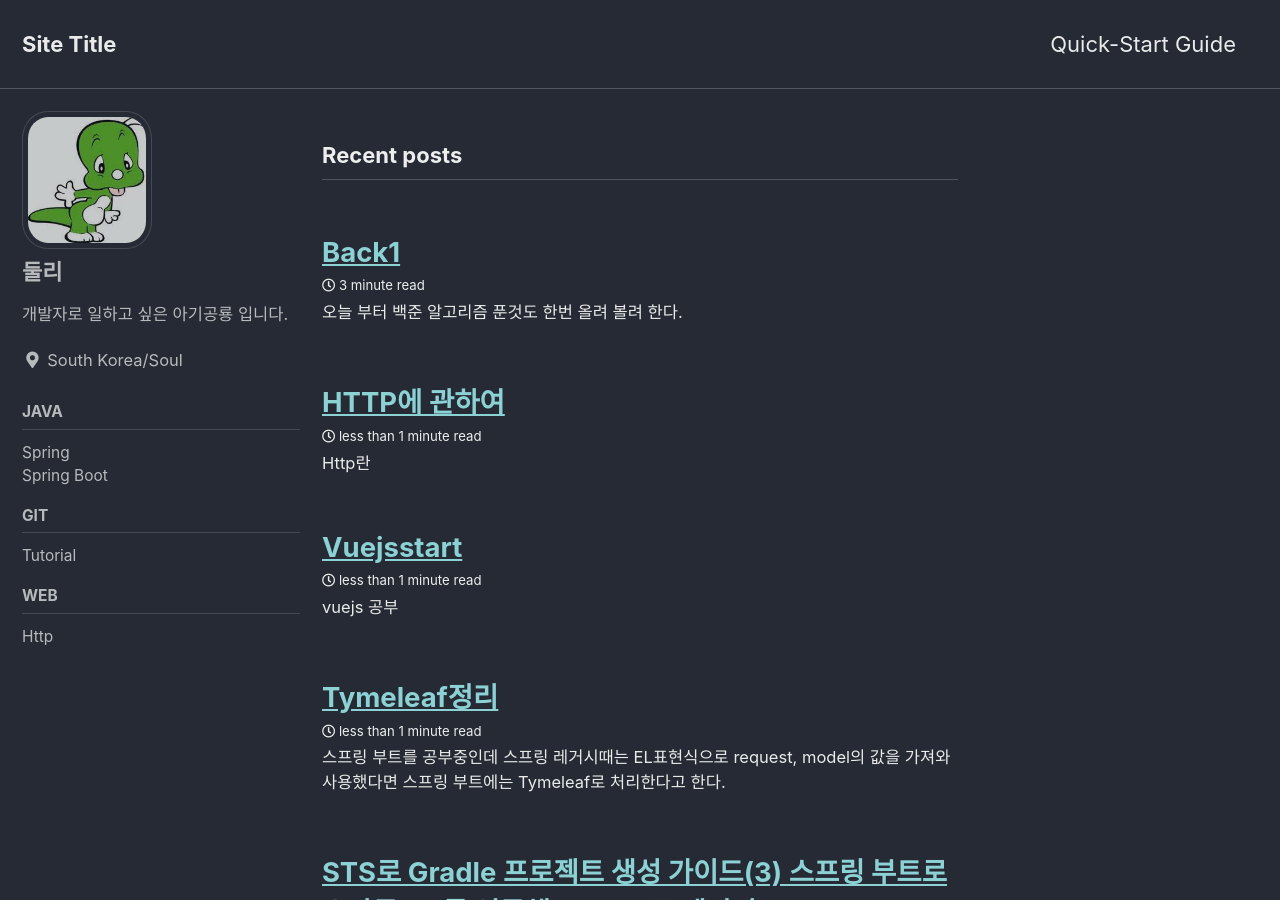
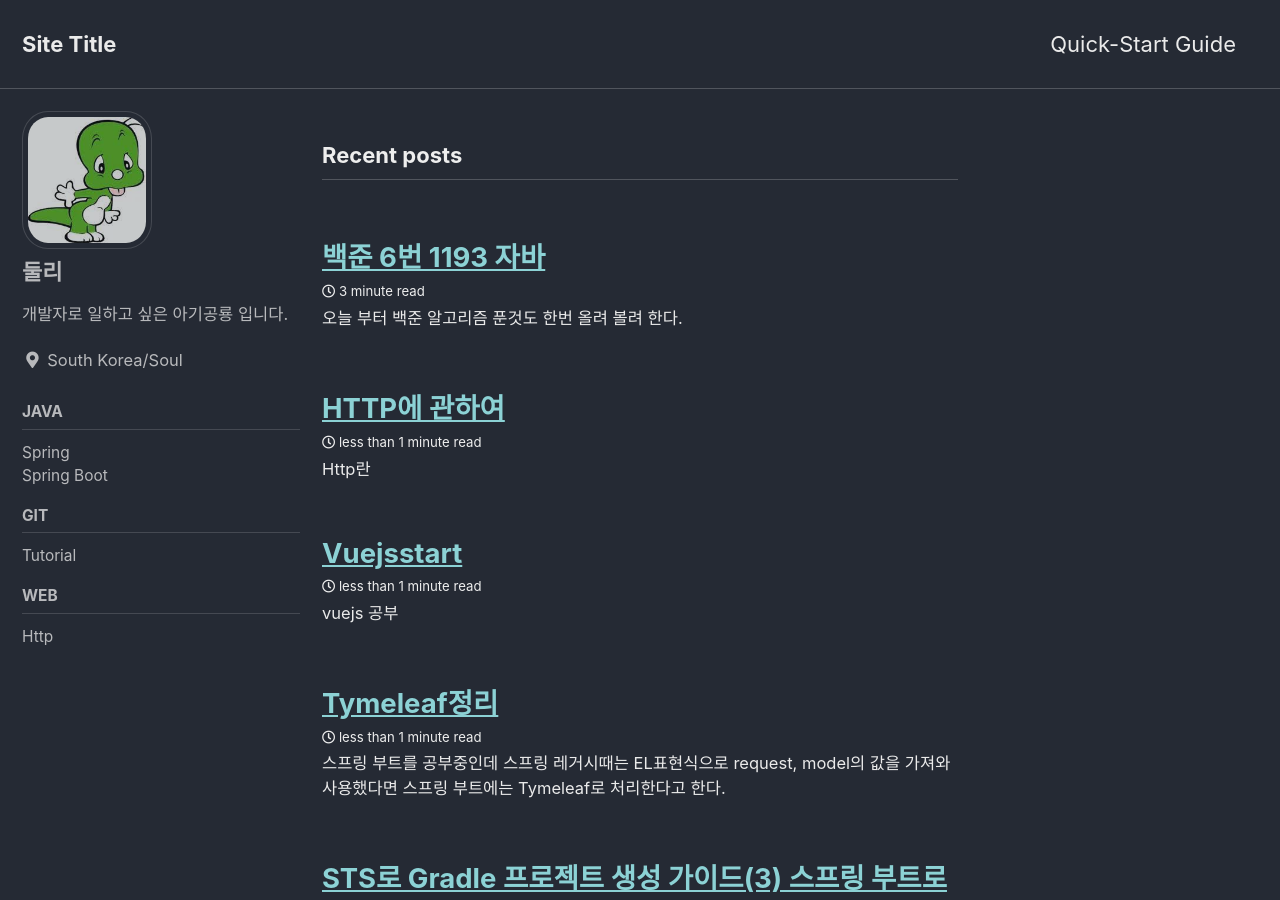
Before and after one commit to apfhddy/apfhddy.github.io, a Jekyll site: the page built from index.html, in a window 1280 px wide and 900 px high. Built offline with Jekyll 4.4.1, drawn with Linux system fonts in a browser that asks for light colours; cached includes are drawn as plain includes; the list of posts is cut into pages by our own code.

Commit message:
업데이트

```diff
--- a/_posts/2024-02-19-back1.md
+++ b/_posts/2024-02-19-back1.md
@@ -1,3 +1,11 @@
+---
+title: "백준 6번 1193 자바"
+date: 2024-02-16 13:50:00 +09:00
+categories:
+    - backjoon
+    - 8단계
+---
+
 오늘 부터 백준 알고리즘 푼것도 한번 올려 볼려 한다.
 
 오늘 풀어볼 문제는 6단계 분수찾기이다.
```
